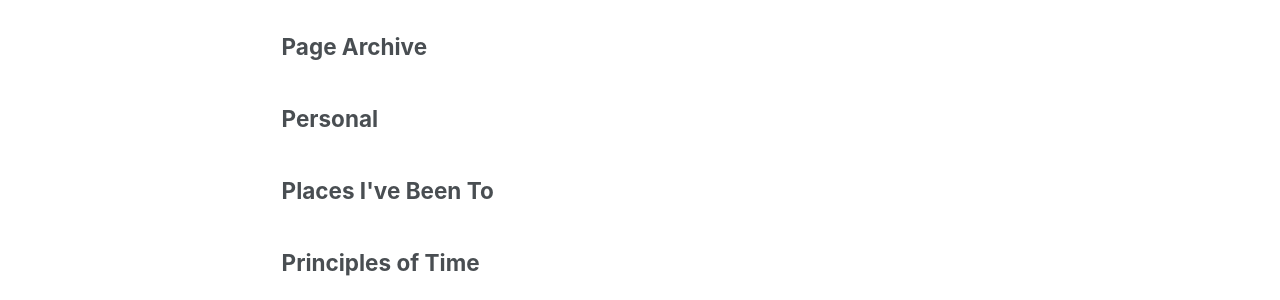
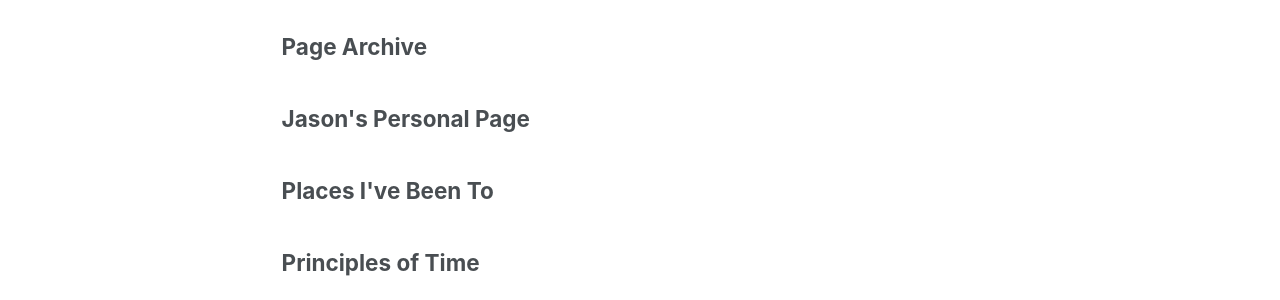
Before and after one commit to jasonwei20/jasonwei20.github.io, a Jekyll site: the page built from _pages/page-archive.html, in a window 1280 px wide. Shown: the part 1454-1754 px from the top of the page. Built offline with Jekyll 4.4.1, drawn with Linux system fonts in a browser that asks for light colours.

Commit message:
update format

```diff
--- a/_pages/personal.md
+++ b/_pages/personal.md
@@ -1,13 +1,13 @@
 ---
-title: "Personal"
+title: "Jason's Personal Page"
 permalink: /personal/
 author_profile: true
 ---
 
-I graduated from Dartmouth College in 2020 with an AB in Computer Science.
+I graduated from Dartmouth College in 2020 with the AB in Computer Science.
 
 At Dartmouth, I joined the <a href="https://en.wikipedia.org/wiki/Kappa_Kappa_Kappa" style="color:navy" target="_blank">Tri-Kap</a> fraternity.
-I was also on the club fencing team — we won <a href="http://www.thedartmouth.com/article/2018/04/dartmouth-fencing-club" style="color:navy" target="_blank">first</a> at club nationals in Knoxville, TN in 2018 and second at club nationals in Lansing, MI in 2017.
+I was also on the club fencing team—we won <a href="http://www.thedartmouth.com/article/2018/04/dartmouth-fencing-club" style="color:navy" target="_blank">first</a> at club nationals in Knoxville, TN in 2018 and second at club nationals in Lansing, MI in 2017.
 
 In Fall 2018, I studied abroad in <a href="https://jasonwei20.github.io/posts/2018/12/blog-post-7/" style="color:navy" target="_blank">Denmark</a>.
 
```
Also changed, not shown: _pages/about.md (+1 -4 lines).
